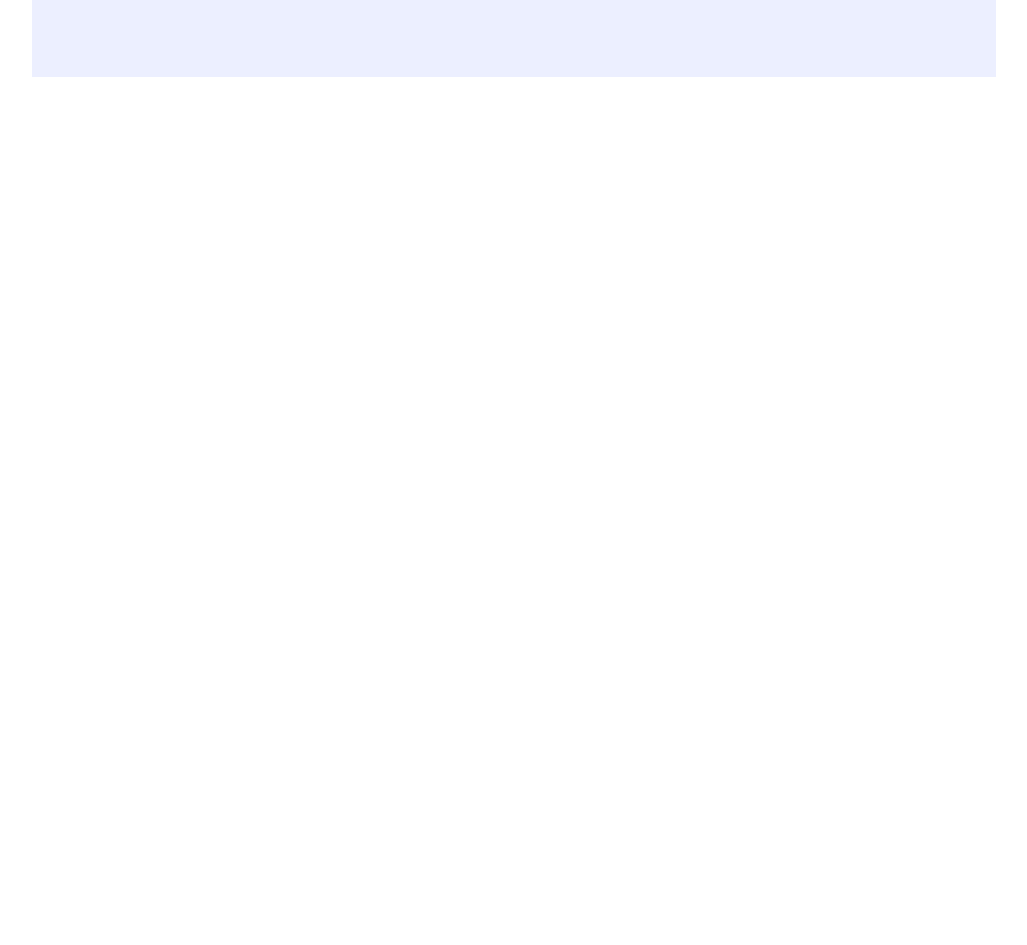
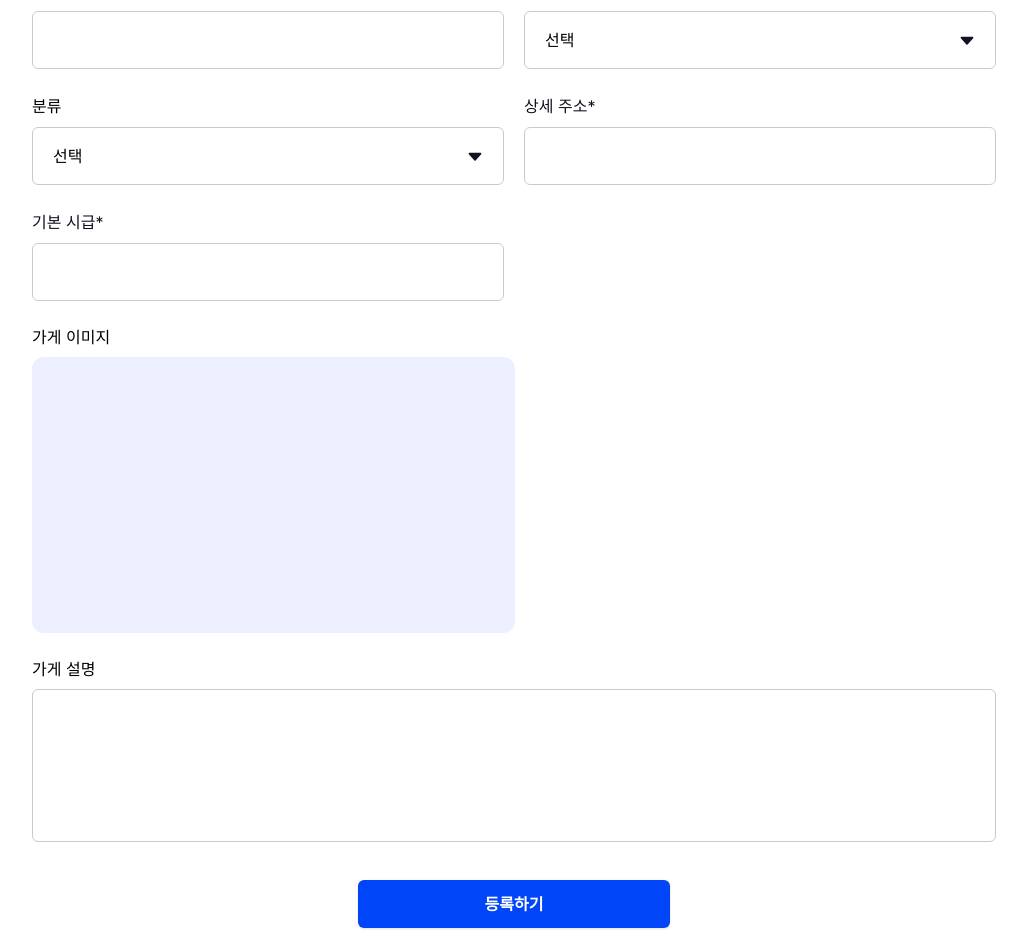
Before and after one commit to 5-PS/DANCHOO, a Next.js app: page /my-store/edit in a window 1280 px wide. Shown: the part 227-1172 px from the top of the page, without its empty margins (126-1153 px from the left). Before the commit the page ends 800 px from the top, so only its background shows below. Built offline with nearby package versions, Linux system fonts and the light colour scheme.

Commit message:
design: page 1차 목업 디자인 완료

```diff
--- a/app/(service)/my-store/edit/_components/myStoreForm.tsx
+++ b/app/(service)/my-store/edit/_components/myStoreForm.tsx
@@ -1,9 +1,43 @@
 'use client';
+
+import Button from '@/components/button/button';
+import Input from '@/components/input/input';
+import SelectInput from '@/components/input/selectInput';
+
+// 2. SelectInput에 이름 props로 넘겨주기
+// 3. SelectInput의 옵션 메뉴 position absolute 주기
 
 export default function MyStoreForm() {
   return (
-    <form className="h-[100px] bg-red-20">
-      <h1>ㅎㅇ</h1>
+    <form>
+      <div className="flex flex-col gap-6 mb-8">
+        <div className="flex gap-5">
+          <Input label="가게 이름*" />
+          <SelectInput />
+        </div>
+        <div className="flex gap-5">
+          <SelectInput />
+          <Input label="상세 주소*" />
+        </div>
+        <div className="w-[472px]">
+          <Input label="기본 시급*" />
+        </div>
+        <div className="w-[483px]">
+          <p className="mb-2">가게 이미지</p>
+          <div className="w-full h-[276px] bg-red-20 rounded-xl" />
+        </div>
+        <div>
+          <p className="mb-2">가게 설명</p>
+          <textarea className="w-full h-[153px] rounded-[6px] px-5 py-4 border border-gray-30" />
+        </div>
+      </div>
+      <div className="flex justify-center ">
+        <div className="w-[312px]">
+          <Button fontSize={16} background="bg-primary">
+            등록하기
+          </Button>
+        </div>
+      </div>
     </form>
   );
 }
--- a/app/globals.css
+++ b/app/globals.css
@@ -6,6 +6,9 @@
   input[type='number']::-webkit-inner-spin-button,
   input[type='number']::-webkit-outer-spin-button {
     -webkit-appearance: none;
+  }
+  textarea {
+    resize: none;
   }
 }
 
--- a/components/input/selectInput.tsx
+++ b/components/input/selectInput.tsx
@@ -46,7 +46,7 @@ export default function SelectInput() {
   };
 
   return (
-    <div className="flex flex-col gap-2">
+    <div className="flex flex-col w-full gap-2">
       <p className="leading-[26px]">분류</p>
       <button
         type="button"
```
